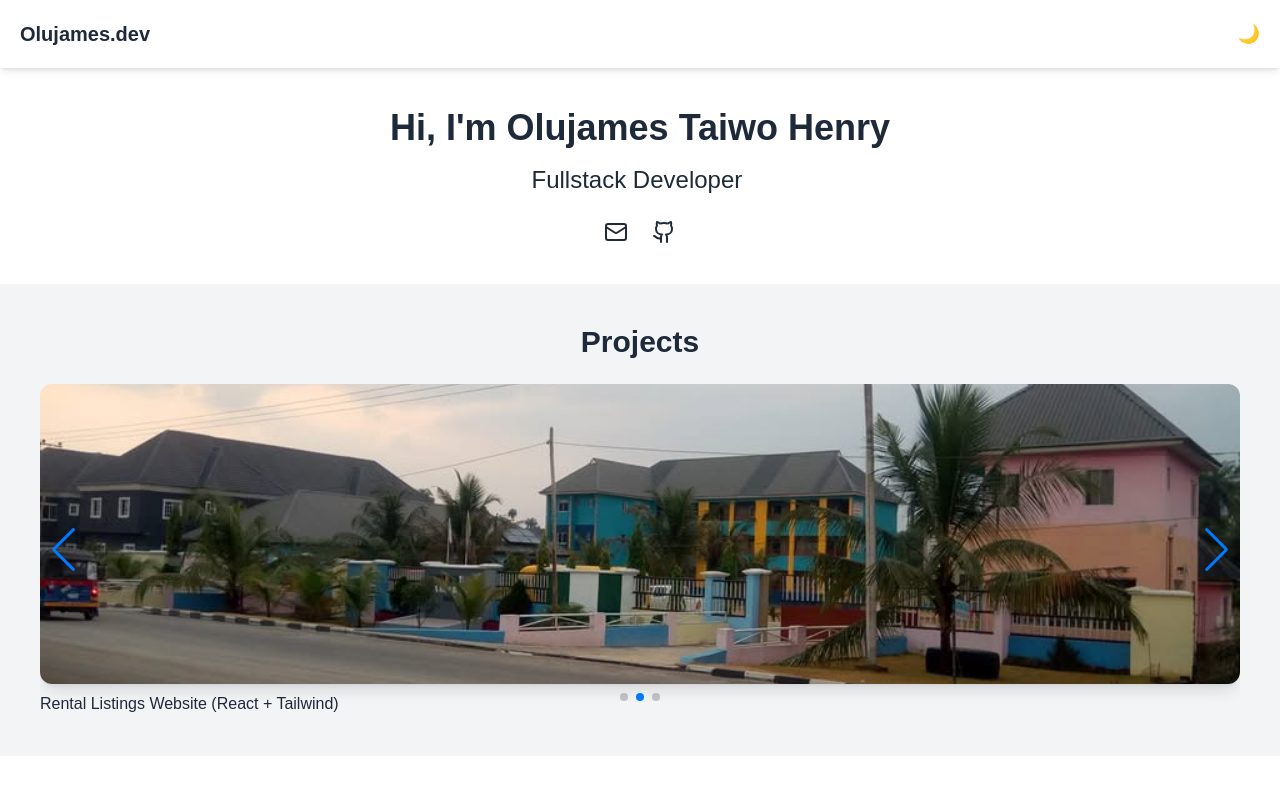
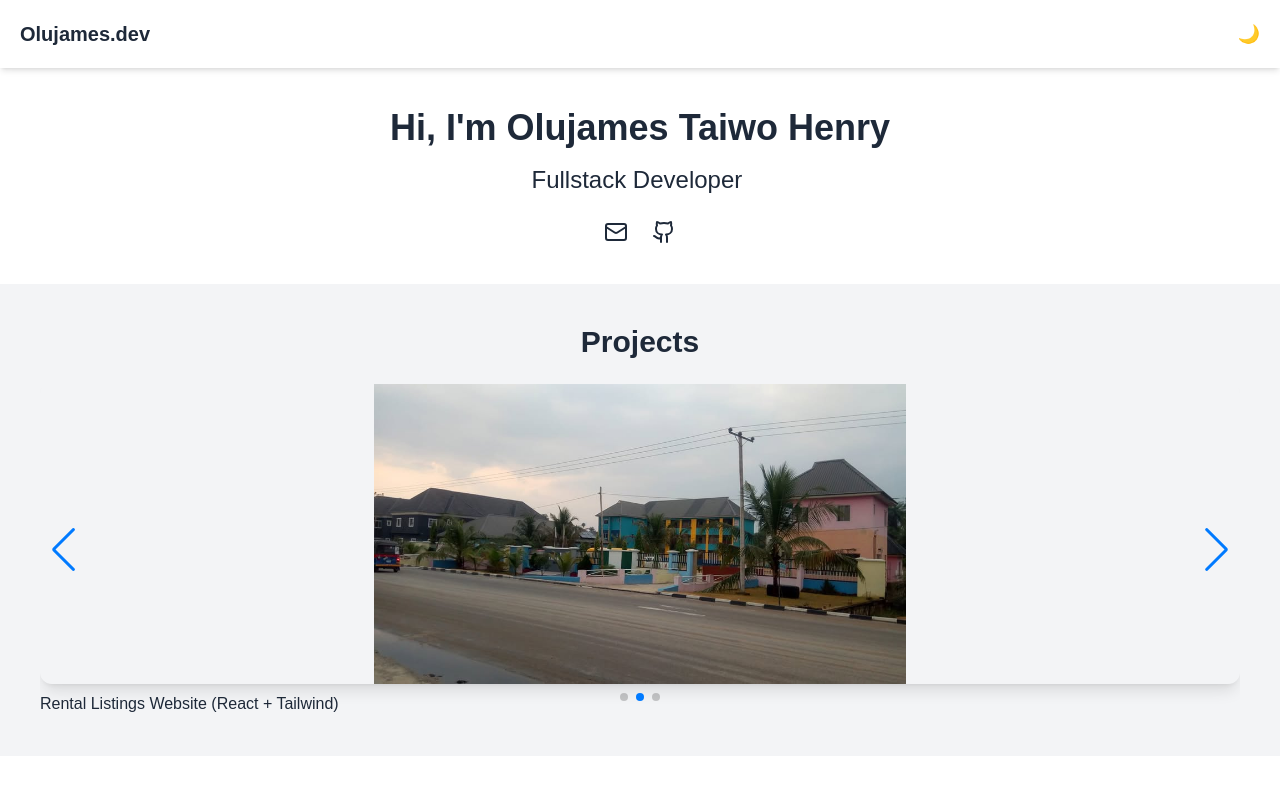
Before and after one commit to henry1234-net/olujames-portfolio, a Next.js app: page / in a window 1280 px wide. Shown: the top 800 px of the page. Built offline with nearby package versions, Linux system fonts and the light colour scheme.

Commit message:
refactor: change image display style from cover to contain for better visibility

```diff
--- a/src/app/page.js
+++ b/src/app/page.js
@@ -80,7 +80,7 @@ export default function Home() {
                     src="/images/smhs.jpg"
                     alt="School Website"
                     fill
-                    className="object-cover rounded-xl shadow-lg"
+                    className="object-contain rounded-xl shadow-lg"
                   />
                 </div>
                 <p className="mt-2">Samara Montessori & High School Website</p>
@@ -91,7 +91,7 @@ export default function Home() {
                     src="/images/smhs.jpg"
                     alt="School Website"
                     fill
-                    className="object-cover rounded-xl shadow-lg"
+                    className="object-contain rounded-xl shadow-lg"
                   />
                 </div>
                 <p className="mt-2">Rental Listings Website (React + Tailwind)</p>
@@ -102,7 +102,7 @@ export default function Home() {
                     src="/images/rahab.png"
                     alt="Voting Website"
                     fill
-                    className="object-cover rounded-xl shadow-lg"
+                    className="object-contain rounded-xl shadow-lg"
                   />
                 </div>
                 <p className="mt-2">Online Voting Platform (HTML, CSS, JS)</p>
```
